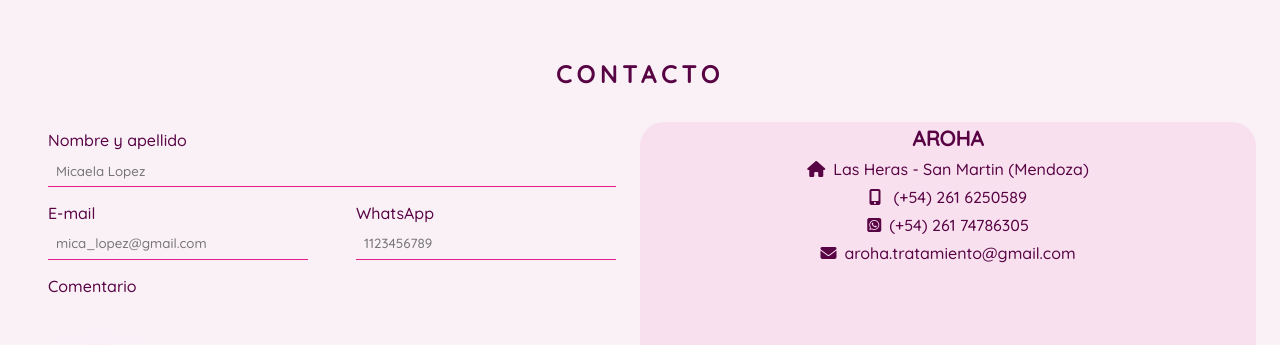
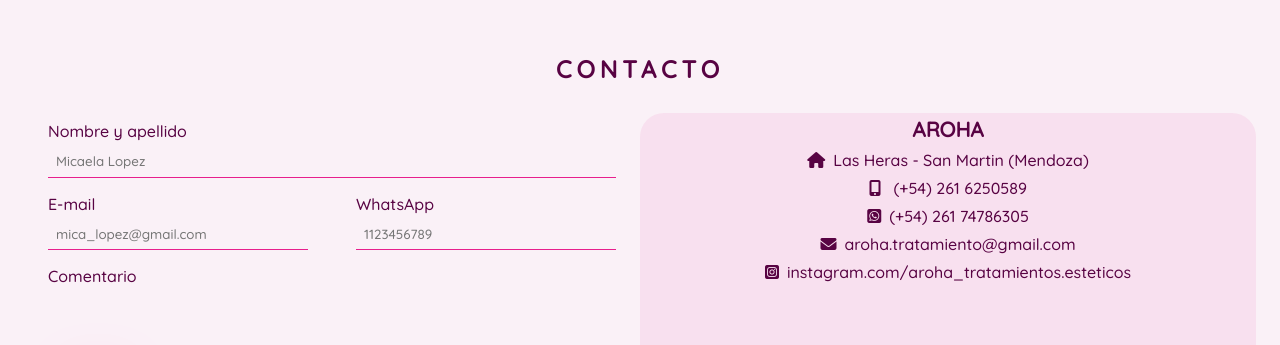
Before and after one commit to jorgedanielsaini/tpo_codo_a_codo, a plain HTML site: page index.html in a window 1280 px wide. Shown: the part 3255-3600 px from the top of the page. Drawn offline with nearby package versions, Linux system fonts and the light colour scheme; no server answers.

Commit message:
Se agrega instagram en contactos

```diff
--- a/css/contact.css
+++ b/css/contact.css
@@ -32,6 +32,11 @@
 .data-contact ul li{
 	margin: 0.5rem 0;
 	list-style-type: none;
+}
+
+.data-contact ul li a{
+	text-decoration: none;
+	color: #580343;
 }
 
 .data-contact ul li span{
--- a/index.html
+++ b/index.html
@@ -307,6 +307,9 @@
 						<li><i class="fa-solid fa-mobile-screen-button"></i> <span>(+54) 261 6250589</span></li>
 						<li><i class="fa-brands fa-square-whatsapp"></i><span>(+54) 261 74786305</span></li>
 						<li><i class="fa-solid fa-envelope"></i><span>aroha.tratamiento@gmail.com</span></li>
+						<li><a href="https://www.instagram.com/aroha_tratamientos.esteticos/" target="_blank"><i
+									class="fa-brands fa-square-instagram"></i><span>instagram.com/aroha_tratamientos.esteticos</span></a>
+						</li>
 					</ul>
 				</article>
 				<article class="map-contact">
```
